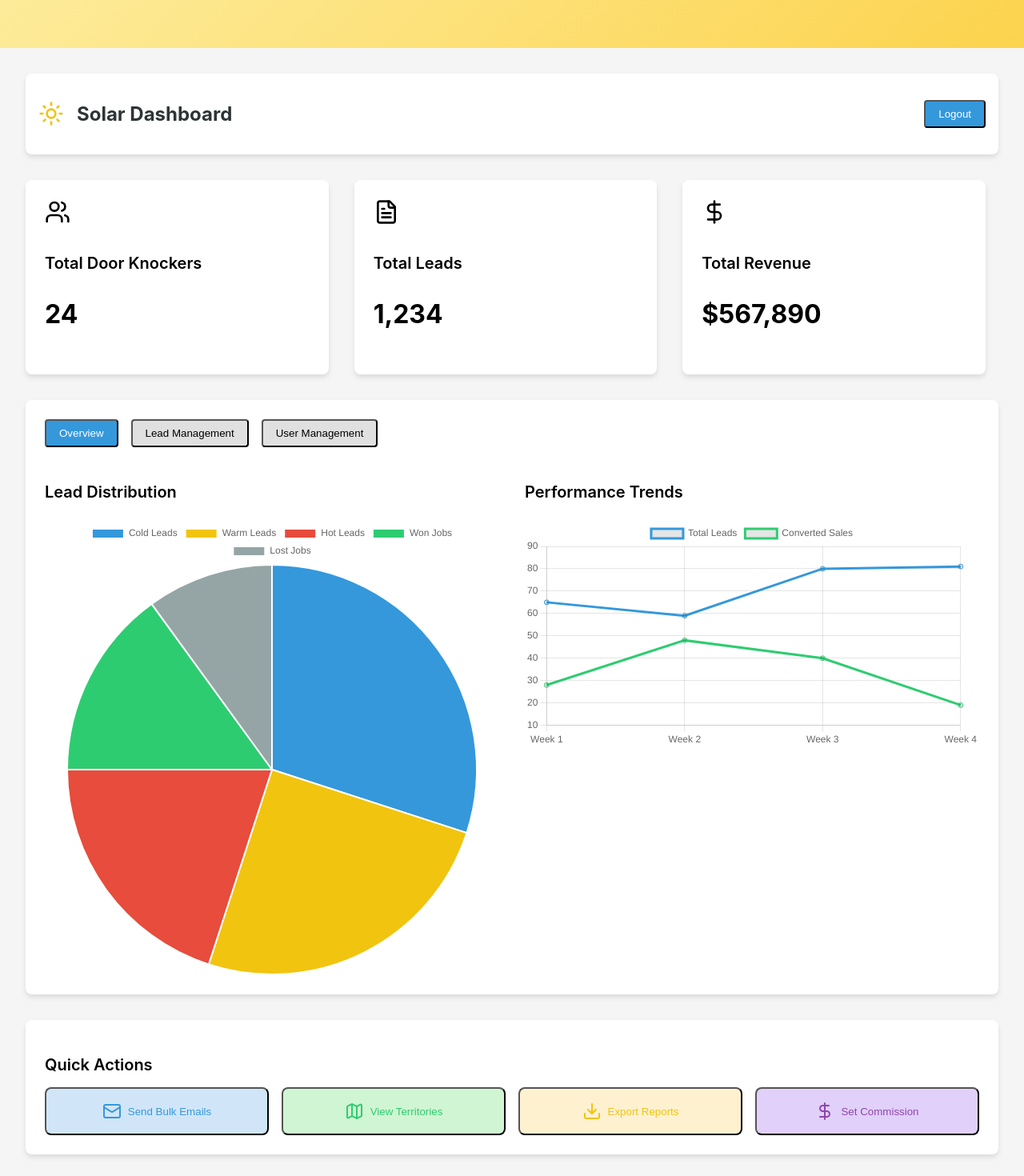
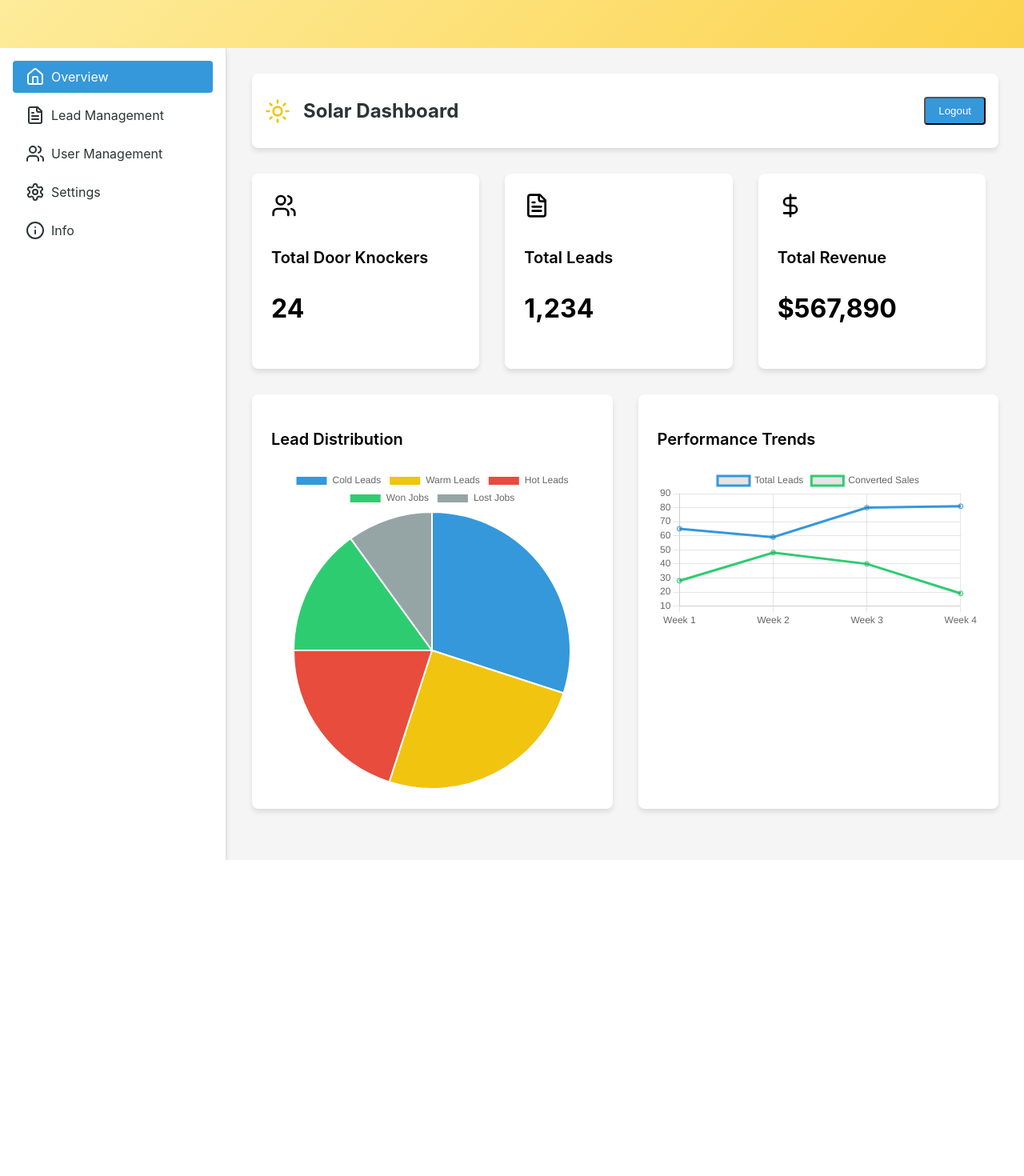
Before and after one commit to mali2927/Suniese-CRM, a React (Create React App) app: page / in a window 1280 px wide. Shown: the part 740-2210 px from the top of the page at 80% size. After the commit the page ends 1815 px from the top, so only its background shows below. Built offline with nearby package versions, Linux system fonts and the light colour scheme.

Commit message:
Navbar in Dashboard

```diff
--- a/src/Components/Dashboard.js
+++ b/src/Components/Dashboard.js
@@ -20,6 +20,9 @@ import {
   Map,
   Download,
   Sun,
+  Home,
+  Settings,
+  Info,
 } from "lucide-react";
 
 ChartJS.register(
@@ -73,8 +76,38 @@ const Dashboard = () => {
   // Inline styles
   const styles = {
     container: {
+      display: "flex",
       minHeight: "100vh",
       backgroundColor: "#f5f5f5",
+    },
+    sidebar: {
+      width: "250px",
+      backgroundColor: "#ffffff",
+      boxShadow: "0 4px 6px rgba(0, 0, 0, 0.1)",
+      padding: "1rem",
+      display: "flex",
+      flexDirection: "column",
+      borderRight: "1px solid #ddd",
+    },
+    sidebarItem: {
+      padding: "0.5rem 1rem",
+      borderRadius: "0.25rem",
+      cursor: "pointer",
+      marginBottom: "0.5rem",
+      display: "flex",
+      alignItems: "center",
+      color: "#2d3436",
+      transition: "background-color 0.2s",
+    },
+    sidebarItemActive: {
+      backgroundColor: "#3498db",
+      color: "#ffffff",
+    },
+    sidebarIcon: {
+      marginRight: "0.5rem",
+    },
+    mainContent: {
+      flex: 1,
       padding: "2rem",
     },
     navbar: {
@@ -252,7 +285,56 @@ const Dashboard = () => {
 
   return (
     <div style={styles.container}>
-      <nav style={styles.navbar}>
+      <aside style={styles.sidebar}>
+        <div
+          style={{
+            ...styles.sidebarItem,
+            ...(activeTab === "overview" ? styles.sidebarItemActive : {}),
+          }}
+          onClick={() => setActiveTab("overview")}
+        >
+          <Home style={styles.sidebarIcon} /> Overview
+        </div>
+        <div
+          style={{
+            ...styles.sidebarItem,
+            ...(activeTab === "leads" ? styles.sidebarItemActive : {}),
+          }}
+          onClick={() => setActiveTab("leads")}
+        >
+          <FileText style={styles.sidebarIcon} /> Lead Management
+        </div>
+        <div
+          style={{
+            ...styles.sidebarItem,
+            ...(activeTab === "users" ? styles.sidebarItemActive : {}),
+          }}
+          onClick={() => setActiveTab("users")}
+        >
+          <Users style={styles.sidebarIcon} /> User Management
+        </div>
+        <div
+          style={{
+            ...styles.sidebarItem,
+            ...(activeTab === "settings" ? styles.sidebarItemActive : {}),
+          }}
+          onClick={() => setActiveTab("settings")}
+        >
+          <Settings style={styles.sidebarIcon} /> Settings
+        </div>
+        <div
+          style={{
+            ...styles.sidebarItem,
+            ...(activeTab === "info" ? styles.sidebarItemActive : {}),
+          }}
+          onClick={() => setActiveTab("info")}
+        >
+          <Info style={styles.sidebarIcon} /> Info
+        </div>
+      </aside>
+
+      <main style={styles.mainContent}>
+        <div style={styles.navbar}>
           <div style={{ display: "flex", alignItems: "center", gap: "1rem" }}>
             <Sun style={styles.navbarIcon} />
             <h1 style={styles.navbarTitle}>Solar Dashboard</h1>
@@ -270,7 +352,7 @@ const Dashboard = () => {
           >
             Logout
           </button>
-      </nav>
+        </div>
 
         <div style={{ display: "flex", gap: "1rem", marginBottom: "2rem" }}>
           <motion.div whileHover={{ scale: 1.05 }} style={styles.card}>
@@ -290,43 +372,6 @@ const Dashboard = () => {
           </motion.div>
         </div>
 
-      <div style={styles.chartContainer}>
-        <div style={{ display: "flex", gap: "1rem", marginBottom: "1.5rem" }}>
-          <button
-            style={{
-              ...styles.tabButton,
-              ...(activeTab === "overview"
-                ? styles.tabButtonActive
-                : styles.tabButtonInactive),
-            }}
-            onClick={() => setActiveTab("overview")}
-          >
-            Overview
-          </button>
-          <button
-            style={{
-              ...styles.tabButton,
-              ...(activeTab === "leads"
-                ? styles.tabButtonActive
-                : styles.tabButtonInactive),
-            }}
-            onClick={() => setActiveTab("leads")}
-          >
-            Lead Management
-          </button>
-          <button
-            style={{
-              ...styles.tabButton,
-              ...(activeTab === "users"
-                ? styles.tabButtonActive
-                : styles.tabButtonInactive),
-            }}
-            onClick={() => setActiveTab("users")}
-          >
-            User Management
-          </button>
-        </div>
-
         {activeTab === "overview" && (
           <div
             style={{
@@ -335,11 +380,11 @@ const Dashboard = () => {
               gap: "2rem",
             }}
           >
-            <div>
+            <div style={styles.chartContainer}>
               <h3 style={styles.chartTitle}>Lead Distribution</h3>
               <Pie data={pieData} />
             </div>
-            <div>
+            <div style={styles.chartContainer}>
               <h3 style={styles.chartTitle}>Performance Trends</h3>
               <Line data={lineData} />
             </div>
@@ -348,188 +393,32 @@ const Dashboard = () => {
 
         {activeTab === "leads" && (
           <div>
-            <h3 style={styles.chartTitle}>Lead Management</h3>
-            <table style={styles.table}>
-              <thead style={styles.tableHeader}>
-                <tr>
-                  <th style={styles.tableHeaderCell}>Door Knocker</th>
-                  <th style={styles.tableHeaderCell}>Total Leads</th>
-                  <th style={styles.tableHeaderCell}>Hot Leads</th>
-                  <th style={styles.tableHeaderCell}>Converted Sales</th>
-                </tr>
-              </thead>
-              <tbody>
-                <tr>
-                  <td style={styles.tableBodyCell}>John Doe</td>
-                  <td style={styles.tableBodyCell}>150</td>
-                  <td style={styles.tableBodyCell}>30</td>
-                  <td style={styles.tableBodyCell}>15</td>
-                </tr>
-                <tr style={styles.tableRowEven}>
-                  <td style={styles.tableBodyCell}>Jane Smith</td>
-                  <td style={styles.tableBodyCell}>120</td>
-                  <td style={styles.tableBodyCell}>25</td>
-                  <td style={styles.tableBodyCell}>12</td>
-                </tr>
-                {/* Add more rows as needed */}
-              </tbody>
-            </table>
+            <h2>Lead Management</h2>
+            {/* Add your Lead Management content here */}
           </div>
         )}
 
         {activeTab === "users" && (
           <div>
-            <h3 style={styles.chartTitle}>User Management</h3>
-            <div
-              style={{
-                display: "grid",
-                gridTemplateColumns: "1fr 1fr",
-                gap: "1rem",
-              }}
-            >
-              <div
-                style={{
-                  backgroundColor: "#f5f5f5",
-                  padding: "1rem",
-                  borderRadius: "0.5rem",
-                }}
-              >
-                <h4 style={{ fontWeight: "600", marginBottom: "0.5rem" }}>
-                  Generate Login Credentials
-                </h4>
-                <input
-                  type="email"
-                  placeholder="Door Knocker Email"
-                  style={styles.input}
-                />
-                <button
-                  style={{ ...styles.button, ...styles.buttonGreen }}
-                  onMouseOver={(e) =>
-                    (e.currentTarget.style.backgroundColor =
-                      styles.buttonGreenHover.backgroundColor)
-                  }
-                  onMouseOut={(e) =>
-                    (e.currentTarget.style.backgroundColor =
-                      styles.buttonGreen.backgroundColor)
-                  }
-                >
-                  Generate & Send
-                </button>
-              </div>
-              <div
-                style={{
-                  backgroundColor: "#f5f5f5",
-                  padding: "1rem",
-                  borderRadius: "0.5rem",
-                }}
-              >
-                <h4 style={{ fontWeight: "600", marginBottom: "0.5rem" }}>
-                  Assign Territory
-                </h4>
-                <select style={styles.select}>
-                  <option>Select Door Knocker</option>
-                  <option>John Doe</option>
-                  <option>Jane Smith</option>
-                </select>
-                <input
-                  type="text"
-                  placeholder="Postal Code"
-                  style={styles.input}
-                />
-                <button
-                  style={{ ...styles.button, ...styles.buttonBlue }}
-                  onMouseOver={(e) =>
-                    (e.currentTarget.style.backgroundColor =
-                      styles.buttonBlueHover.backgroundColor)
-                  }
-                  onMouseOut={(e) =>
-                    (e.currentTarget.style.backgroundColor =
-                      styles.buttonBlue.backgroundColor)
-                  }
-                >
-                  Assign
-                </button>
-              </div>
-            </div>
+            <h2>User Management</h2>
+            {/* Add your User Management content here */}
           </div>
         )}
+
+        {activeTab === "settings" && (
+          <div>
+            <h2>Settings</h2>
+            {/* Add your Settings content here */}
           </div>
+        )}
 
-      <div style={styles.quickActions}>
-        <h3 style={styles.quickActionsTitle}>Quick Actions</h3>
-        <div
-          style={{
-            display: "grid",
-            gridTemplateColumns: "1fr 1fr 1fr 1fr",
-            gap: "1rem",
-          }}
-        >
-          <button
-            style={{
-              ...styles.quickActionsButton,
-              ...styles.quickActionsButtonMail,
-            }}
-            onMouseOver={(e) =>
-              (e.currentTarget.style.backgroundColor =
-                styles.quickActionsButtonMailHover.backgroundColor)
-            }
-            onMouseOut={(e) =>
-              (e.currentTarget.style.backgroundColor =
-                styles.quickActionsButtonMail.backgroundColor)
-            }
-          >
-            <Mail style={{ marginRight: "0.5rem" }} /> Send Bulk Emails
-          </button>
-          <button
-            style={{
-              ...styles.quickActionsButton,
-              ...styles.quickActionsButtonMap,
-            }}
-            onMouseOver={(e) =>
-              (e.currentTarget.style.backgroundColor =
-                styles.quickActionsButtonMapHover.backgroundColor)
-            }
-            onMouseOut={(e) =>
-              (e.currentTarget.style.backgroundColor =
-                styles.quickActionsButtonMap.backgroundColor)
-            }
-          >
-            <Map style={{ marginRight: "0.5rem" }} /> View Territories
-          </button>
-          <button
-            style={{
-              ...styles.quickActionsButton,
-              ...styles.quickActionsButtonDownload,
-            }}
-            onMouseOver={(e) =>
-              (e.currentTarget.style.backgroundColor =
-                styles.quickActionsButtonDownloadHover.backgroundColor)
-            }
-            onMouseOut={(e) =>
-              (e.currentTarget.style.backgroundColor =
-                styles.quickActionsButtonDownload.backgroundColor)
-            }
-          >
-            <Download style={{ marginRight: "0.5rem" }} /> Export Reports
-          </button>
-          <button
-            style={{
-              ...styles.quickActionsButton,
-              ...styles.quickActionsButtonDollar,
-            }}
-            onMouseOver={(e) =>
-              (e.currentTarget.style.backgroundColor =
-                styles.quickActionsButtonDollarHover.backgroundColor)
-            }
-            onMouseOut={(e) =>
-              (e.currentTarget.style.backgroundColor =
-                styles.quickActionsButtonDollar.backgroundColor)
-            }
-          >
-            <DollarSign style={{ marginRight: "0.5rem" }} /> Set Commission
-          </button>
+        {activeTab === "info" && (
+          <div>
+            <h2>Info</h2>
+            {/* Add your Info content here */}
           </div>
-      </div>
+        )}
+      </main>
     </div>
   );
 };
```
Lines whose indentation alone changed are shown as unchanged.
